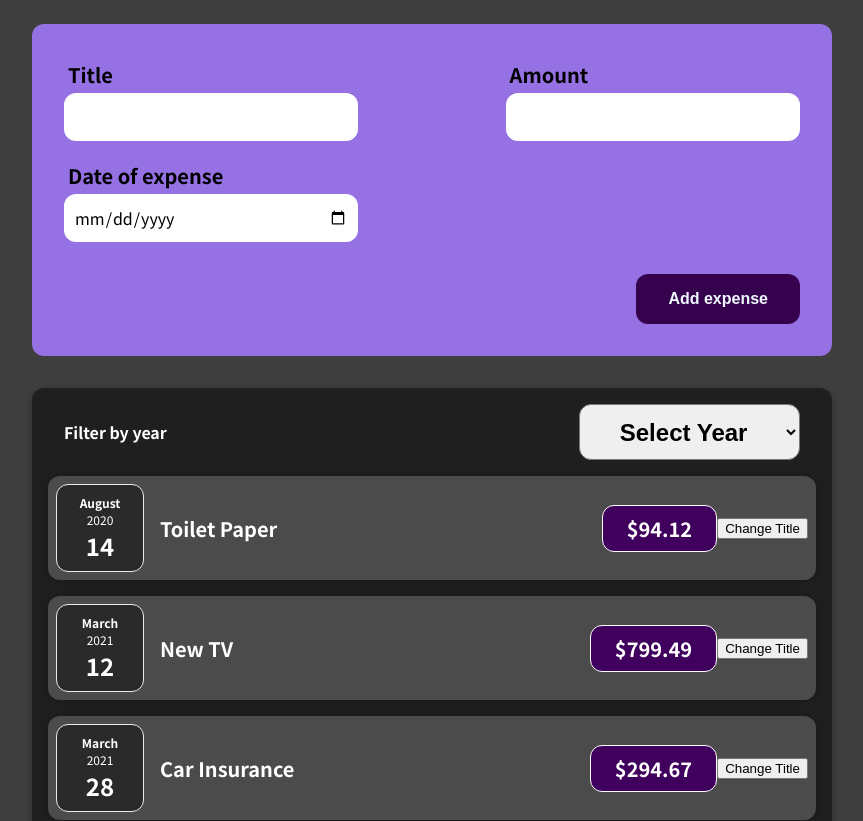
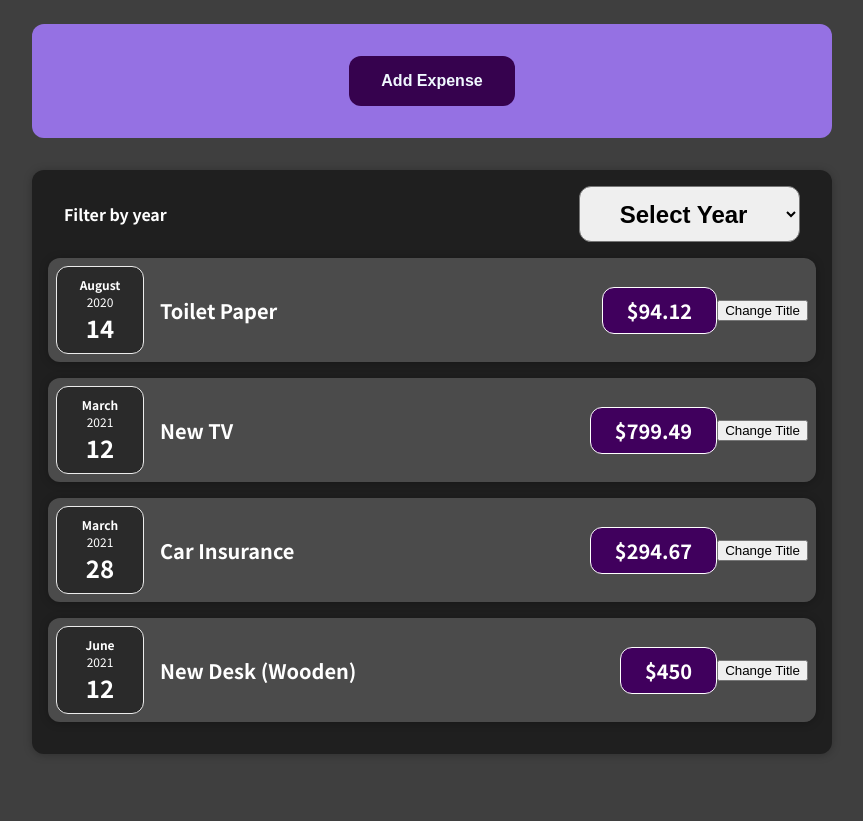
Before and after one commit to FinalRain7751/React-Course, a React (Vite) app: page / in a window 1280 px wide. Shown: the top 821 px of the page, without its empty margins (208-1071 px from the left). After the commit the page ends 800 px from the top, so only its background shows below. Built offline with nearby package versions, Linux system fonts and the light colour scheme.

Commit message:
demo-app finalv2

```diff
--- a/src/components/Expenses/ExpenseForm.css
+++ b/src/components/Expenses/ExpenseForm.css
@@ -22,6 +22,12 @@
 }
 
 .expense__form--input:has(.expense__form--btn) {
+  /* gap: 2rem; */
+  justify-content: center;
+}
+
+.expense__form--input:has(.expense__form--btn + .expense__form--btn) {
+  gap: 2rem;
   justify-content: end;
 }
 
@@ -57,7 +63,7 @@
 }
 
 .expense__form--btn {
-  display: block;
+  display: inline-block;
   position: relative;
   border: none;
   font-size: 1rem;
--- a/src/components/Expenses/ExpenseForm.jsx
+++ b/src/components/Expenses/ExpenseForm.jsx
@@ -2,11 +2,8 @@ import { useState } from "react";
 import "./ExpenseForm.css";
 
 const ExpenseForm = (props) => {
-  //   const [enteredTitle, setEnteredTitle] = useState("");
-  //   const [enteredAmount, setEnteredAmount] = useState("");
-  //   const [enteredDate, setEnteredDate] = useState("");
-
   const [enteredFormData, setEnteredFormData] = useState({});
+  const [showForm, setShowForm] = useState(false);
 
   const formDataChangeHandler = (e) => {
     const targetName = e.target.name;
@@ -19,23 +16,38 @@ const ExpenseForm = (props) => {
 
   const submitHandler = (e) => {
     e.preventDefault();
+    const submitter = e.nativeEvent.submitter;
+
+    if (!showForm) {
+      setShowForm(true);
+      return;
+    }
+
+    if (showForm && submitter.innerHTML === "Add Expense") {
       let {
         expenseTitle: title,
         expenseAmount: amount,
         expenseDate: date,
       } = enteredFormData;
-    // console.log(title, amount, date);
+
+      if (title && amount && date) {
         props.onSaveExpenseData({ title, amount, date: new Date(date) });
 
         // Reset the form input fields and the stored variables
         setEnteredFormData({});
+        setShowForm(false);
         e.target.reset();
+      }
+    }
+
+    if (showForm && submitter.innerHTML === "Cancel") setShowForm(false);
   };
 
   // console.log(enteredFormData);
 
   return (
     <form className="expense__form" onSubmit={submitHandler}>
+      {showForm && (
         <div className="expense__form--input">
           <div className="expense__form--input-field">
             <label htmlFor="expenseTitle">Title</label>
@@ -64,10 +76,16 @@ const ExpenseForm = (props) => {
             />
           </div>
         </div>
+      )}
 
       <div className="expense__form--input">
+        {showForm && (
           <button type="submit" className="expense__form--btn">
-          Add expense
+            Cancel
+          </button>
+        )}
+        <button type="submit" className="expense__form--btn">
+          Add Expense
         </button>
       </div>
     </form>
--- a/src/components/Expenses/Expenses.jsx
+++ b/src/components/Expenses/Expenses.jsx
@@ -17,8 +17,6 @@ const Expenses = (props) => {
       : props.items.filter(
           (item) => item.date.getFullYear() === Number(selectedYear)
         );
-
-  console.log(filteredExpenses);
 
   const yearSelectHandler = (year) => {
     setSelectedYear(year);
--- a/src/components/Expenses/NewExpense.jsx
+++ b/src/components/Expenses/NewExpense.jsx
@@ -1,3 +1,4 @@
+import { useState } from "react";
 import ExpenseForm from "./ExpenseForm";
 
 const NewExpense = (props) => {
```
Lines whose indentation alone changed are shown as unchanged.
